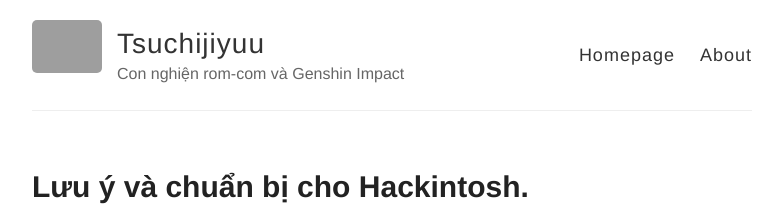
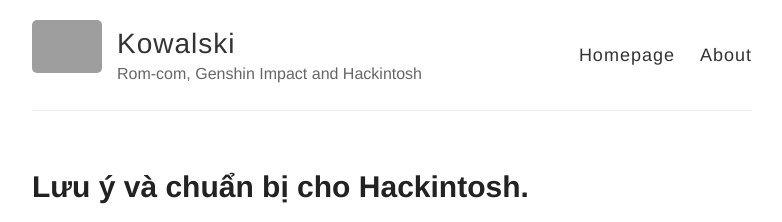
Before and after one commit to rex-lapis/rex-lapis.github.io, a Jekyll site: the page built from index.html, in a window 1280 px wide and 900 px high. Shown: the top 222 px of the window, without its empty margins (248-1030 px from the left). Built offline with Jekyll 4.4.1, drawn with Linux system fonts in a browser that asks for light colours; grey boxes are pictures that could not be loaded.

Commit message:
Update _config.yml

```diff
--- a/_config.yml
+++ b/_config.yml
@@ -3,10 +3,10 @@
 #
 
 # Name of your site (displayed in the header)
-name: Tsuchijiyuu
+name: Kowalski
 
 # Short bio or description (displayed in the header)
-description: Con nghiện rom-com và Genshin Impact
+description: Rom-com, Genshin Impact and Hackintosh
 
 # URL of your avatar or profile pic (you could use your GitHub profile pic)
 avatar: https://cdn.discordapp.com/attachments/780671387878031360/827839565041238036/88316563_p0.jpg
```
